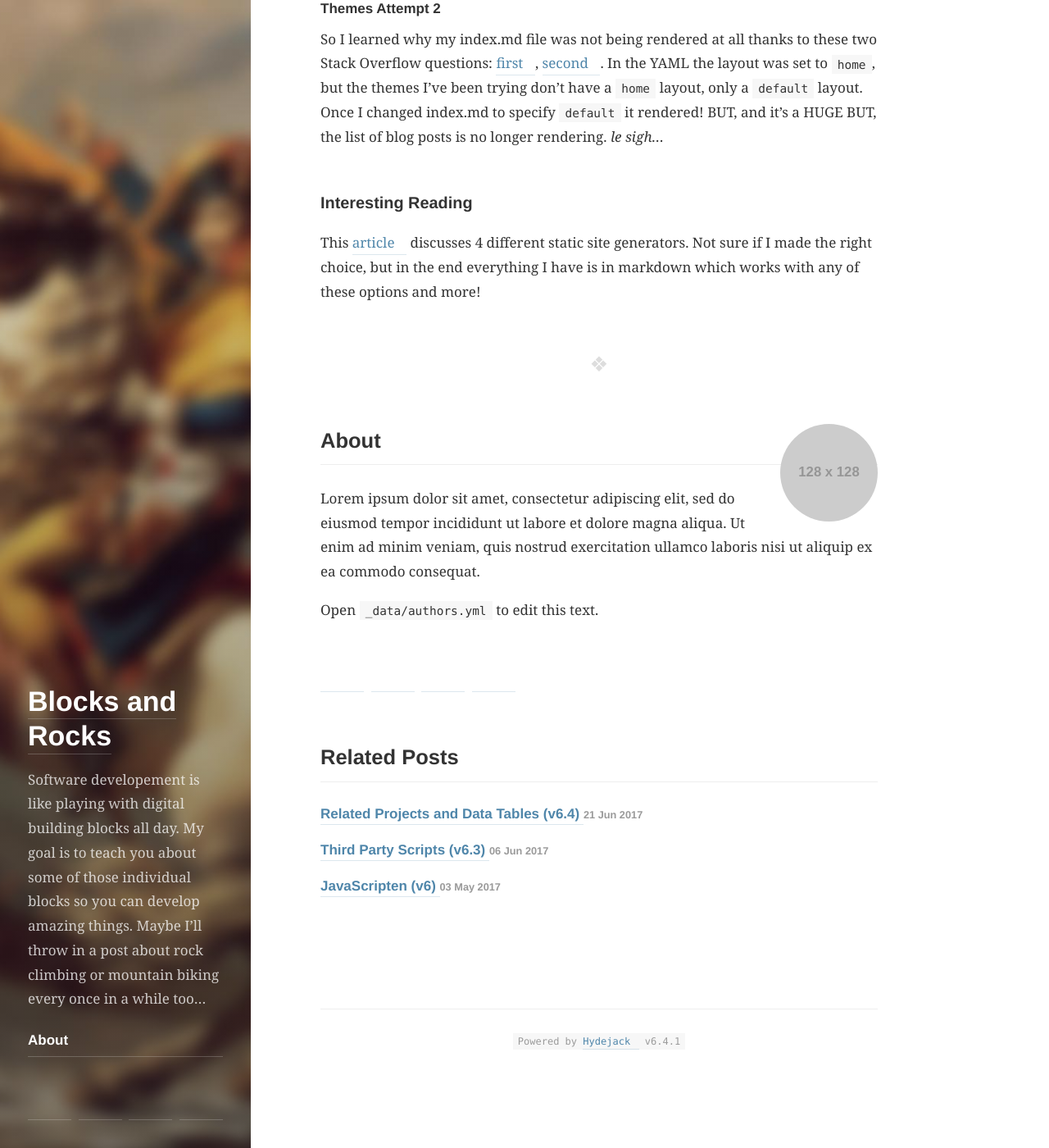
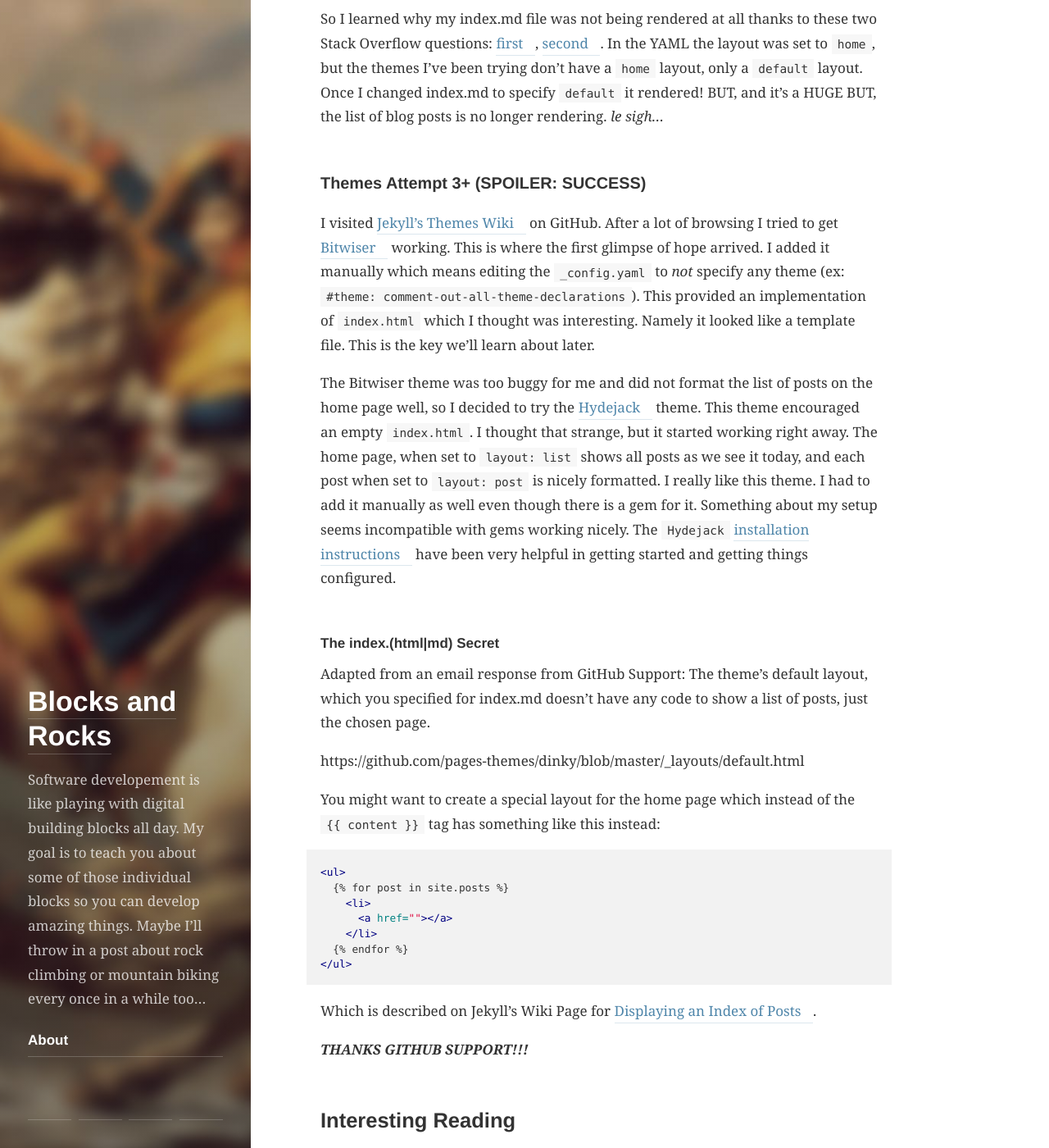
Before and after one commit to dannydwarren/dannydwarren.github.io, a Jekyll site: the page built from _posts/2017-05-23-the-beginning.md, in a window 1280 px wide and 1400 px high, scrolled down 3740 px. Shown: the whole window at 82% size. Built offline with Jekyll 4.4.1, drawn with Linux system fonts in a browser that asks for light colours; nearby versions of some CDN libraries; some of the changed text lies outside the part shown.

Commit message:
Finish draft of the-beginning
Now ready to do editing and reworking to be publish ready. Will publish under a different file name.

```diff
--- a/_posts/2017-05-23-the-beginning.md
+++ b/_posts/2017-05-23-the-beginning.md
@@ -75,16 +73,47 @@ _SOLUTION:_ So I followed the "Installation" and "Configuration" steps in [this
 
 WOOT! NO MORE ERRORS!!!
 
-### Theme
+## Themes
 In order to use a Jekyll theme on GitHub pages follow these [instructions](https://jekyllrb.com/docs/themes/#installing-a-theme).
 _NOTE:_ I found that `gem "theme-name"` did not work for me, but `gem install "theme-name"` did work.
 
-#### Themes don't work for me...
+### Themes don't work for me...
 I think I'm going to bail on themes for now. I cannot figure out how to get a theme to work. I tried to apply "jekyll-theme-minimal" and "jekyll-theme-midnight" but both epically failed. The index page content would not render at all after applying one of those themes. I'd like themes to work because "minima" is a bit boring, but there are more important things in life right now than styling my blog posts.
 
-#### Themes Attempt 2
+### Themes Attempt 2
 So I learned why my index.md file was not being rendered at all thanks to these two Stack Overflow questions: [first](https://stackoverflow.com/questions/44325985/github-pages-are-suddenly-blank), [second](https://stackoverflow.com/questions/42966262/change-theme-of-my-github-pages-and-pages-are-empty/42967184#42967184). In the YAML the layout was set to `home`, but the themes I've been trying don't have a `home` layout, only a `default` layout. Once I changed index.md to specify `default` it rendered! BUT, and it's a HUGE BUT, the list of blog posts is no longer rendering. *le sigh...*
 
-### Interesting Reading
+### Themes Attempt 3+ (SPOILER: SUCCESS)
+I visited [Jekyll's Themes Wiki](https://github.com/jekyll/jekyll/wiki/Themes) on GitHub. After a lot of browsing I tried to get [Bitwiser](http://bitwiser.in/bitwiser/demo.html) working. This is where the first glimpse of hope arrived. I added it manually which means editing the `_config.yaml` to _not_ specify any theme (ex: `#theme: comment-out-all-theme-declarations`). This provided an implementation of `index.html` which I thought was interesting. Namely it looked like a template file. This is the key we'll learn about later.
+
+The Bitwiser theme was too buggy for me and did not format the list of posts on the home page well, so I decided to try the [Hydejack](https://github.com/qwtel/hydejack) theme. This theme encouraged an empty `index.html`. I thought that strange, but it started working right away. The home page, when set to `layout: list` shows all posts as we see it today, and each post when set to `layout: post` is nicely formatted. I really like this theme. I had to add it manually as well even though there is a gem for it. Something about my setup seems incompatible with gems working nicely. The `Hydejack` [installation instructions](https://qwtel.com/hydejack/docs/6.4.1/installation/#running-locally) have been very helpful in getting started and getting things configured.
+
+#### The index.(html|md) Secret
+Adapted from an email response from GitHub Support: The theme's default layout, which you specified for index.md doesn't have any code to show a list of posts, just the chosen page.
+
+https://github.com/pages-themes/dinky/blob/master/_layouts/default.html
+
+You might want to create a special layout for the home page which instead of the `{% raw %}{{ content }}{% endraw %}` tag has something like this instead:
+
+{% highlight xml %}
+
+<ul>
+  {% raw %}{% for post in site.posts %}{% endraw %}
+    <li>
+      <a href="{{ post.url }}">{{ post.title }}</a>
+    </li>
+  {% raw %}{% endfor %}{% endraw %}
+</ul>
+
+{% endhighlight %}
+
+Which is described on Jekyll's Wiki Page for [Displaying an Index of Posts](https://jekyllrb.com/docs/posts/#displaying-an-index-of-posts).
+
+_**THANKS GITHUB SUPPORT!!!**_
+
+## Interesting Reading
 This [article](
 https://www.smashingmagazine.com/2015/11/static-website-generators-jekyll-middleman-roots-hugo-review/) discusses 4 different static site generators. Not sure if I made the right choice, but in the end everything I have is in markdown which works with any of these options and more!
+
+## Site Up and Running
+Finally, after weeks of struggling to get Jekyll up and running with GitHub Pages everything is up and running! I hope this post has helped you to navigate the insanity of getting Jekyll setup for your GitHub Pages site. If you have another awesome tutorial for the topic at hand please tweet it to me `@dannydwarren`! I'm always trying to learn and this was a fun, frustrating, and successful learning process.
```
Also changed, not shown: other parts of _posts/2017-05-23-the-beginning.md (+2 -4 lines).
